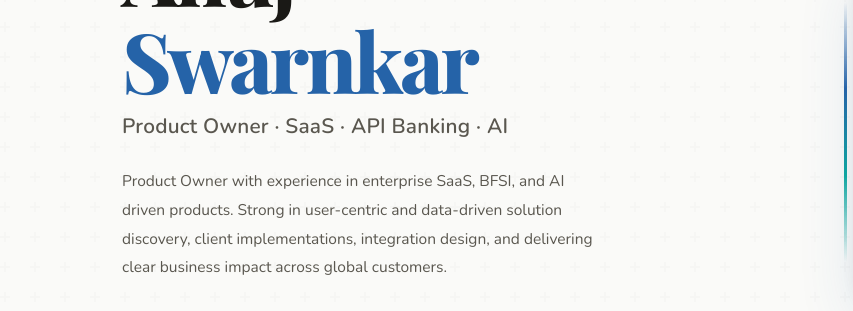
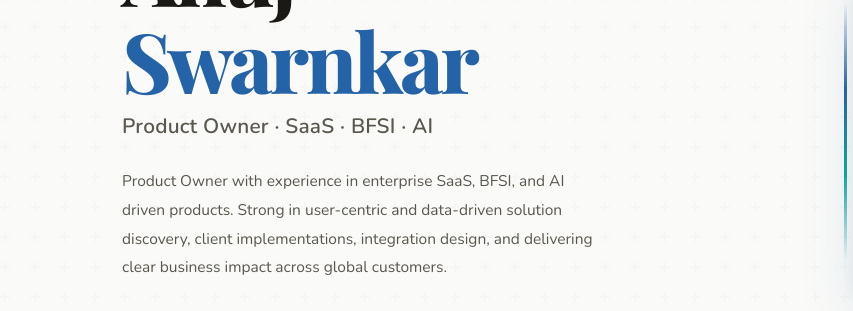
Before and after one commit to AnujSwarnkar178/anuj-portfolio, a plain HTML site: page index.html in a window 1280 px wide. Shown: the part 308-619 px from the top of the page, 0-853 px from the left. Drawn offline with nearby package versions, Linux system fonts and the light colour scheme; a web font is replaced by a local one.

Commit message:
Update index.html

```diff
--- a/index.html
+++ b/index.html
@@ -460,7 +460,7 @@
   <div class="hero-inner">
     <div class="hero-content">
       <h1 class="hero-name reveal reveal-delay-1">Anuj<br/><span class="grad">Swarnkar</span></h1>
-      <p class="hero-role reveal reveal-delay-2">Product Owner &middot; SaaS &middot; API Banking &middot; AI</p>
+      <p class="hero-role reveal reveal-delay-2">Product Owner &middot; SaaS &middot; BFSI &middot; AI</p>
       <p class="hero-summary reveal reveal-delay-3">Product Owner with experience in enterprise SaaS, BFSI, and AI driven products. Strong in user-centric and data-driven solution discovery, client implementations, integration design, and delivering clear business impact across global customers.</p>
 
       <!-- CONTACT + DOWNLOAD BLOCK -->
```
